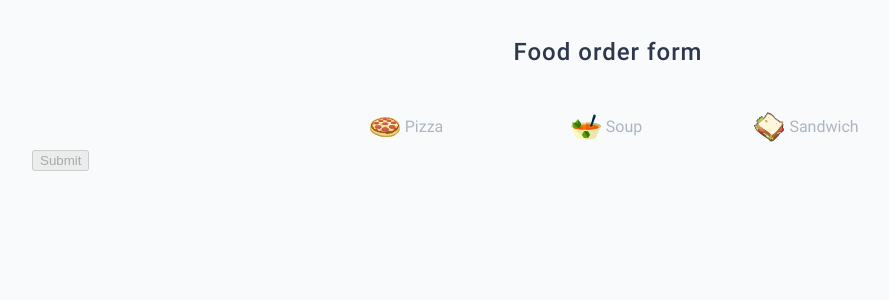
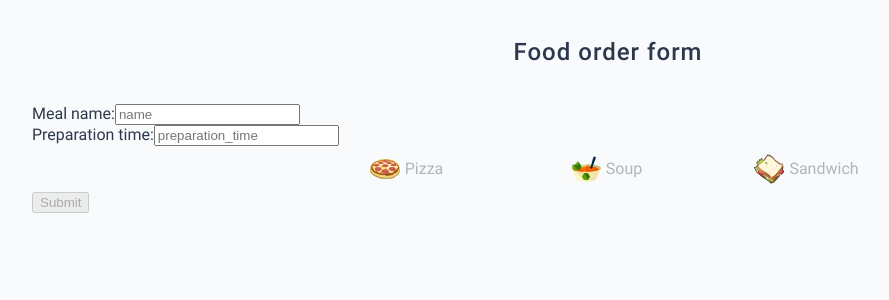
Before and after one commit to aynurajafarova/dishes-react-app, a React app: page / in a window 1280 px wide. Shown: the top 300 px of the page, without its empty margins (32-921 px from the left). Built offline with nearby package versions, Linux system fonts and the light colour scheme.

Commit message:
feat(add-meal-form): find form values with the help of registeredFields && add common input fields

```diff
--- a/package.json
+++ b/package.json
@@ -61,6 +61,7 @@
     "redux": "^4.1.2",
     "redux-form": "^8.3.8",
     "redux-thunk": "^2.4.1",
+    "reselect": "^4.1.5",
     "sass": "^1.49.7",
     "sass-loader": "^12.4.0",
     "style-loader": "^3.3.1",
--- a/src/client/apps/meals/components/AddMealForm/AddMealForm.tsx
+++ b/src/client/apps/meals/components/AddMealForm/AddMealForm.tsx
@@ -4,12 +4,19 @@ import { useSelector } from "react-redux";
 import { Dispatch } from "redux";
 
 import { RootState } from "../../../../shared/redux/reducers";
-import { IMeal, IMealField } from "../../../../shared/models/meal";
+import {
+  IMeal,
+  IField,
+  IRegisteredFieldItem,
+} from "../../../../shared/models/meal";
 import MealOptions from "../MealOptions/MealOptions";
+import { EFormName } from "../../../../shared/consts/enum";
+import { findObj } from "../../../../shared/helpers/meals";
 
 interface IProps {
   meals: IMeal[];
   fetchSingleMeal: (meals: IMeal[], id: string) => (dispatch: Dispatch) => void;
+  commonInputFields: IField[];
 }
 
 const AddMealForm: FC<InjectedFormProps<any, IProps> & IProps> = ({
@@ -20,14 +27,29 @@ const AddMealForm: FC<InjectedFormProps<any, IProps> & IProps> = ({
   meals,
   reset,
   fetchSingleMeal,
+  commonInputFields,
 }) => {
   const { singleMeal } = useSelector((state: RootState) => state.meals);
+  const { addMealForm } = useSelector((state: RootState) => state.form);
+
+  const addMeal = () => {
+    const registeredFields: object = addMealForm?.registeredFields;
+
+    const registeredFieldsNames = Object.values(registeredFields).map(
+      ({ name }: IRegisteredFieldItem) => name
+    );
+
+    const registeredValues = Object.getOwnPropertyNames(
+      addMealForm?.values
+    ).filter((value) => registeredFieldsNames.includes(value));
+
+    const data = findObj(registeredValues, addMealForm?.values);
+    console.log(data);
+  };
 
   return (
-    <form onSubmit={handleSubmit((val: any) => console.log(val))}>
-      <MealOptions {...{ meals, reset, fetchSingleMeal }} />
-      {singleMeal?.inputFields.map(
-        ({ id, fieldName, label, type }: IMealField) => {
+    <form onSubmit={handleSubmit(addMeal)}>
+      {commonInputFields?.map(({ id, fieldName, label, type }: IField) => {
         return (
           <div key={id}>
             <label htmlFor={fieldName}>{label}:</label>
@@ -40,8 +62,22 @@ const AddMealForm: FC<InjectedFormProps<any, IProps> & IProps> = ({
             />
           </div>
         );
-        }
-      )}
+      })}
+      <MealOptions {...{ meals, reset, fetchSingleMeal }} />
+      {singleMeal?.inputFields.map(({ id, fieldName, label, type }: IField) => {
+        return (
+          <div key={id}>
+            <label htmlFor={fieldName}>{label}:</label>
+            <Field
+              name={fieldName}
+              type={type}
+              component="input"
+              id={fieldName}
+              placeholder={fieldName}
+            />
+          </div>
+        );
+      })}
       <button type="submit" disabled={!valid || pristine || submitting}>
         Submit
       </button>
@@ -50,5 +86,5 @@ const AddMealForm: FC<InjectedFormProps<any, IProps> & IProps> = ({
 };
 
 export default reduxForm<any, IProps>({
-  form: "orderMealForm",
+  form: EFormName.ADD_MEAL_FORM,
 })(AddMealForm);
--- a/src/client/apps/meals/components/MealOptions/MealOptions.tsx
+++ b/src/client/apps/meals/components/MealOptions/MealOptions.tsx
@@ -14,7 +14,7 @@ interface IProps {
   fetchSingleMeal: (meals: IMeal[], id: string) => (dispatch: Dispatch) => void;
 }
 
-const MealOptions: FC<IProps> = ({ meals, reset }) => {
+const MealOptions: FC<IProps> = ({ meals }) => {
   const dispatch = useDispatch();
 
   return (
@@ -27,7 +27,7 @@ const MealOptions: FC<IProps> = ({ meals, reset }) => {
                 component="input"
                 {...{ type, name, id, value }}
                 onChange={() => {
-                  reset();
+                  // reset();
                   dispatch(fetchSingleMeal(meals, id));
                 }}
               />
--- a/src/client/apps/meals/view/AddMealPage.tsx
+++ b/src/client/apps/meals/view/AddMealPage.tsx
@@ -3,7 +3,7 @@ import { FC } from "react";
 import AddMealForm from "../components/AddMealForm/AddMealForm";
 import Header from "../../../shared/components/Header/Header";
 import Container from "../../../shared/components/Container/Container";
-import { meals } from "../../../shared/helpers/meals";
+import { meals, commonInputFields } from "../../../shared/helpers/meals";
 import { fetchSingleMeal } from "../../../shared/redux/actions/mealsAction";
 
 const AddMealPage: FC = () => {
@@ -11,7 +11,7 @@ const AddMealPage: FC = () => {
     <main>
       <Container>
         <Header className="center" title="Food order form" />
-        <AddMealForm {...{ meals, fetchSingleMeal }} />
+        <AddMealForm {...{ meals, fetchSingleMeal, commonInputFields }} />
       </Container>
     </main>
   );
--- /dev/null
+++ b/src/client/shared/consts/enum.ts
@@ -0,0 +1,5 @@
+// enum for form names
+// maybe we will have more than one form
+export enum EFormName {
+  ADD_MEAL_FORM = "addMealForm",
+}
--- a/src/client/shared/helpers/meals.ts
+++ b/src/client/shared/helpers/meals.ts
@@ -1,4 +1,4 @@
-import { IMeal } from "../models/meal";
+import { IMeal, IField } from "../models/meal";
 import pizzaIcon from "./../assets/images/icons/pizza-icon.svg";
 import soupIcon from "./../assets/images/icons/soup-icon.svg";
 import sandwichIcon from "./../assets/images/icons/sandwich-icon.svg";
@@ -55,3 +55,43 @@ export const meals: IMeal[] = [
     ],
   },
 ];
+
+export const commonInputFields: IField[] = [
+  {
+    id: 0,
+    fieldName: "name",
+    label: "Meal name",
+    type: "string",
+  },
+  {
+    id: 1,
+    fieldName: "preparation_time",
+    label: "Preparation time",
+    type: "string",
+  },
+];
+
+export const findObj = (arr: any, obj: object) => {
+  let arrOfKeys: any[] = [];
+  const newObj = {};
+
+  arr.filter(() => {
+    Object.keys(obj).filter((key) => {
+      arr.includes(key) && arrOfKeys.push(key);
+    });
+  });
+
+  arrOfKeys = arrOfKeys.filter(
+    (item, index) => arrOfKeys.indexOf(item) != index
+  );
+
+  arrOfKeys.filter((item) => {
+    for (const [key, value] of Object.entries(obj)) {
+      if (item == key) {
+        newObj[key] = value;
+      }
+    }
+  });
+
+  return newObj;
+};
--- a/src/client/shared/redux/reducers/index.ts
+++ b/src/client/shared/redux/reducers/index.ts
@@ -8,6 +8,7 @@ export type RootState = {
   meals: {
     singleMeal: IMeal;
   };
+  form: { addMealForm: any };
 };
 
 const rootReducer = combineReducers({
```
Also changed, not shown: src/client/shared/models/meal.ts (+8 -2 lines), 1 other file (tests, documents, lock files or other folders). Lines whose indentation alone changed are shown as unchanged.
